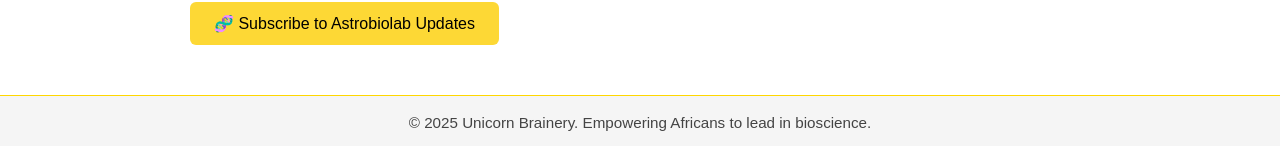
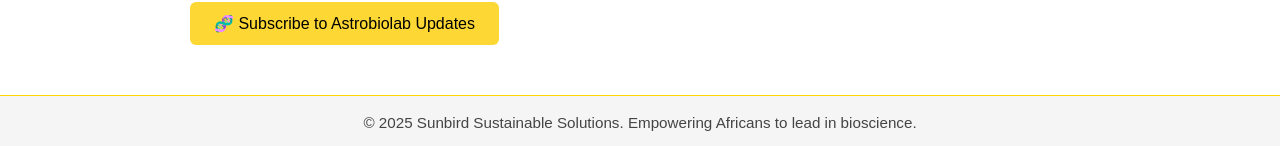
Before and after one commit to mmutondo/mmutondo.github.io, a Jekyll site: the page UnicornBraineryHome.html, which Jekyll copies as it is, in a window 1280 px wide. Shown: the part 1304-1450 px from the top of the page. Built offline with Jekyll 4.4.1, drawn with Linux system fonts in a browser that asks for light colours.

Commit message:
Update UnicornBraineryHome.html

```diff
--- a/UnicornBraineryHome.html
+++ b/UnicornBraineryHome.html
@@ -121,7 +121,7 @@
 <body>
 
   <header>
-    <img class="logo" src="https://d1yei2z3i6k35z.cloudfront.net/9855815/687ff2a73db8d_Image22-07-2025at10.09PM.png" alt="Unicorn Brainery Logo" />
+    <img class="logo" src="https://d1yei2z3i6k35z.cloudfront.net/9855815/67aba51cbb0d0_Image08-02-2025at8.32PM.jpeg" alt="Unicorn Brainery Logo" />
     <div class="title-container">
       <h1>Unicorn Brainery</h1>
       <p>Unlocking Africa's Bioscience Potential</p>
@@ -211,7 +211,7 @@
   </main>
 
   <footer>
-    &copy; 2025 Unicorn Brainery. Empowering Africans to lead in bioscience.
+    &copy; 2025 Sunbird Sustainable Solutions. Empowering Africans to lead in bioscience.
   </footer>
 
 </body>
```
